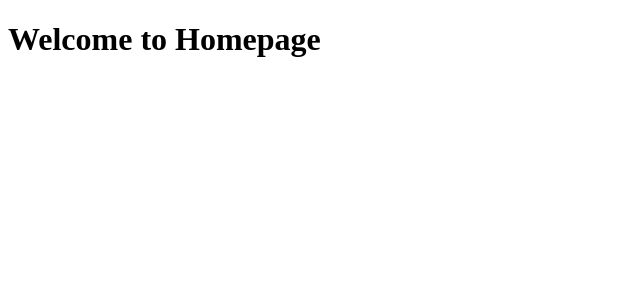
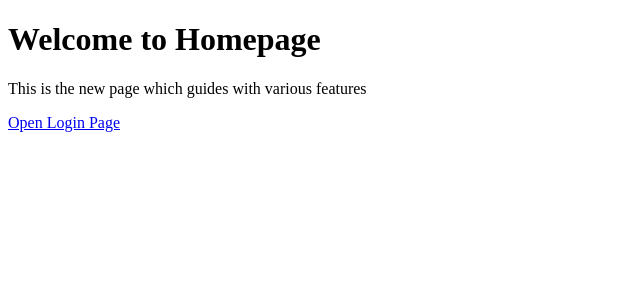
Before and after one commit to Tharani-Kasiselvam/react-proj-main, a React (Vite) app: page / in a window 1280 px wide. Shown: the top 300 px of the page, without its empty margins (0-640 px from the left). Built offline with nearby package versions, Linux system fonts and the light colour scheme.

Commit message:
Day6-Router-Home-Login-Link

```diff
--- a/src/App.jsx
+++ b/src/App.jsx
@@ -8,8 +8,8 @@ const router = createBrowserRouter([
     element:<Home />
   },
   {
-    path:"/about",
-    element: <About />
+    path:"/login",
+    element: <h1>this is Login page</h1>
   }
 ])
 const App = () => {
--- a/src/components/Home.jsx
+++ b/src/components/Home.jsx
@@ -1,6 +1,11 @@
+import { Link } from "react-router-dom"
 const Home = () => {
   return (
-    <h1>Welcome to Homepage</h1>
+    <div>
+        <h1>Welcome to Homepage</h1>
+        <p>This is the new page which guides with various features</p>
+        <Link to="/login">Open Login Page</Link>
+    </div>
   )
 }
 
```
